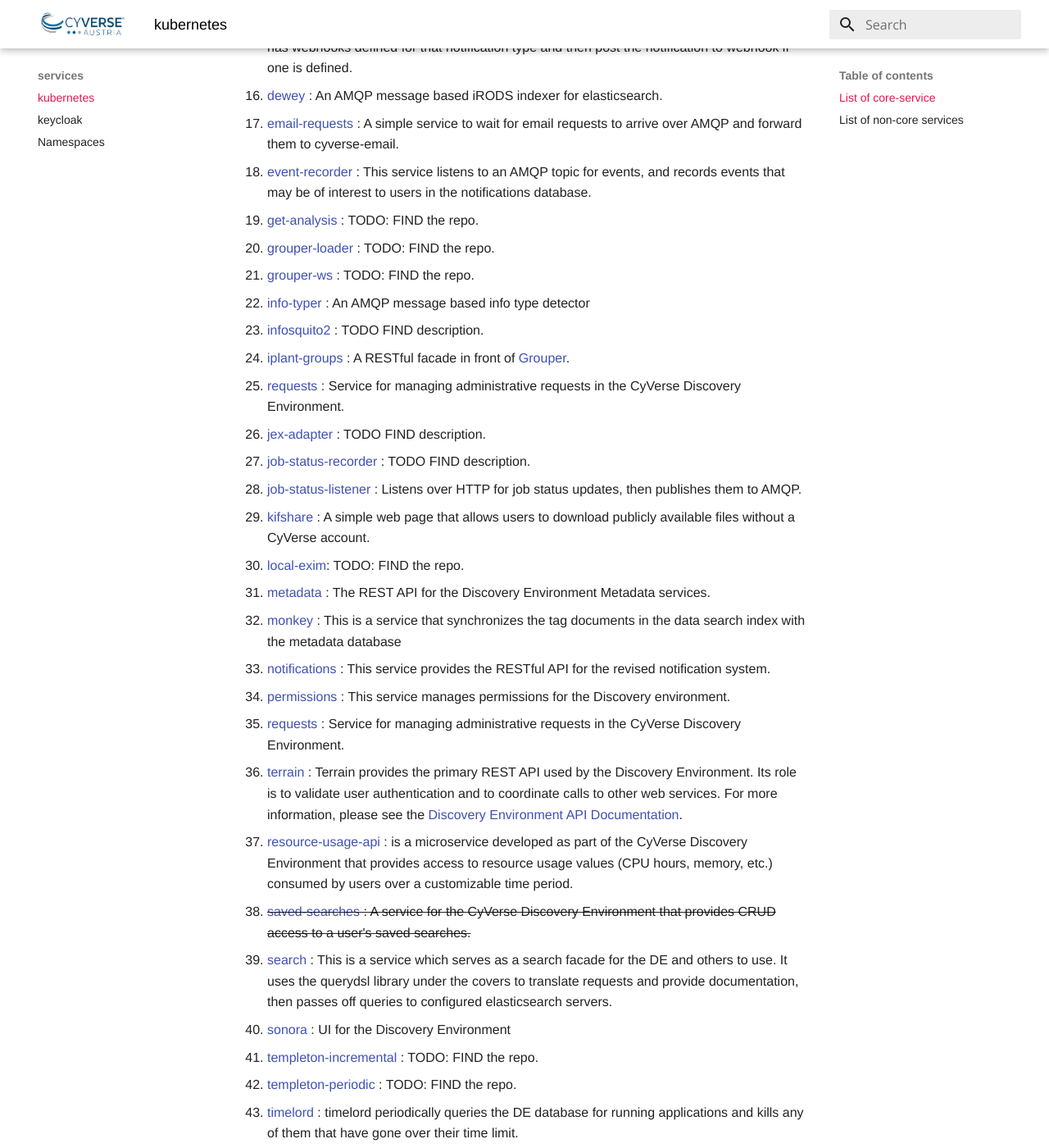
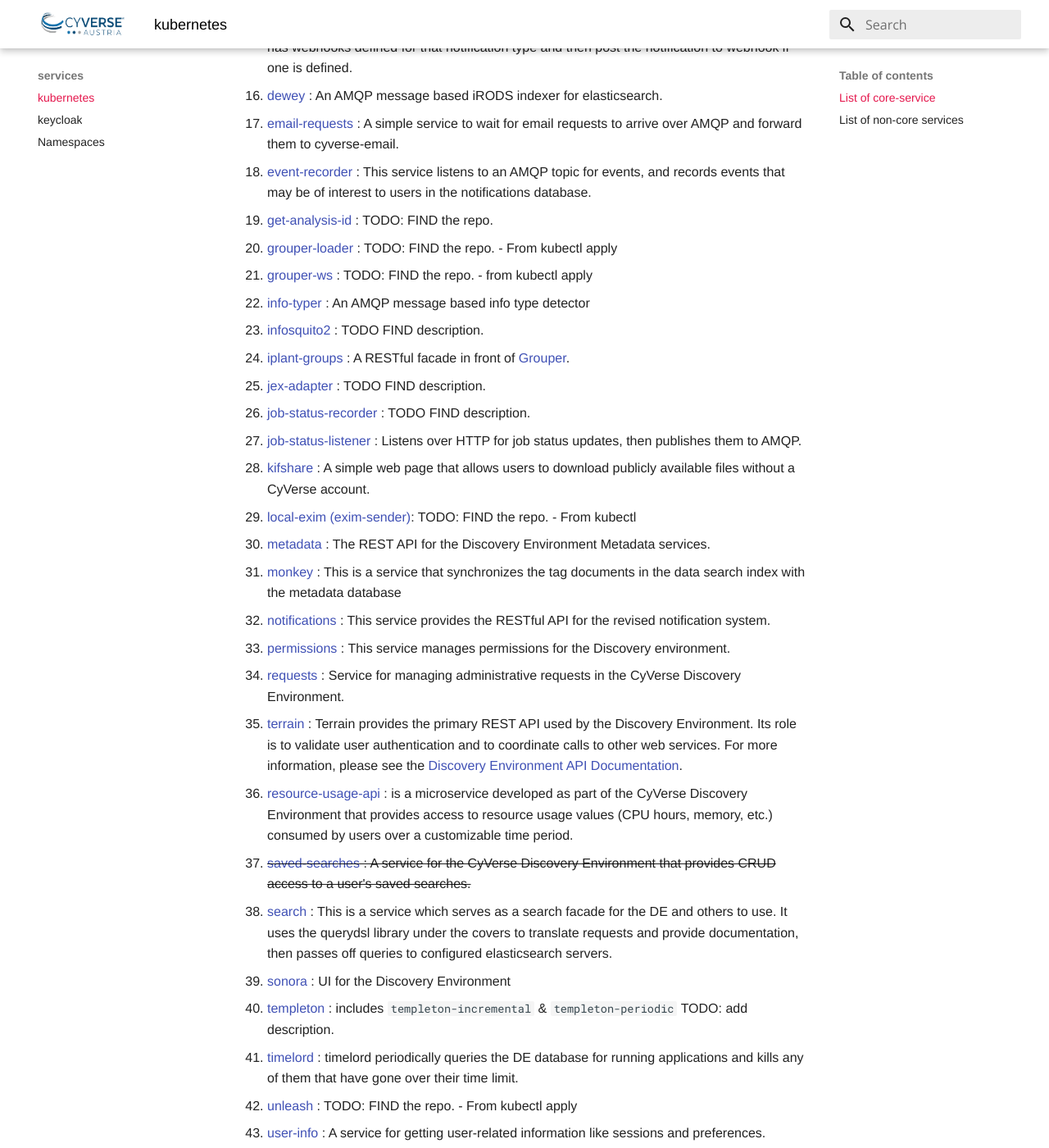
Before and after one commit to cyverse-austria/docs, an MkDocs documentation site: the page built from docs/services/kubernetes/index.md, in a window 1280 px wide and 1400 px high, scrolled down 1155 px. Shown: the whole window at 82% size. Built offline with MkDocs 1.6.1 and Material for MkDocs 9.7.7, drawn with Linux system fonts in a browser that asks for light colours; some of the changed text lies outside the part shown.

Commit message:
global: updates

```diff
--- a/docs/services/kubernetes/index.md
+++ b/docs/services/kubernetes/index.md
@@ -11,7 +11,7 @@ Here you will find all the services which are running on a Kubernetes Cluster.
 4. [apps](https://github.com/cyverse-de/apps) : apps is a platform for hosting App Services for the Discovery Environment web application.
 5. [async-tasks](https://github.com/cyverse-de/async-tasks) : This service tracks and manages asynchronous tasks throughout the DE backend services.
 6. [bulk-typer](https://github.com/cyverse-de/bulk-typer) : Like info-typer, but a bunch at once. hopefully.
-7. [check-resources]()
+7. [check-resources]()  ??
 8. [clockwork](https://github.com/cyverse-de/clockwork) : Scheduled jobs for the CyVerse Discovery Environment.
 9. [dashboard-aggregator](https://github.com/cyverse-de/dashboard-aggregator) : Gathers data to populate the dashboard in Sonora.
 10. [data-info](https://github.com/cyverse-de/data-info) : data-info is a RESTful frontend for getting information about and manipulating information in an iRODS data store.
@@ -24,38 +24,36 @@ Here you will find all the services which are running on a Kubernetes Cluster.
 16. [dewey](https://github.com/cyverse-de/dewey) : An AMQP message based iRODS indexer for elasticsearch.
 17. [email-requests](https://github.com/cyverse-de/email-requests) : A simple service to wait for email requests to arrive over AMQP and forward them to cyverse-email.
 18. [event-recorder](https://github.com/cyverse-de/event-recorder) : This service listens to an AMQP topic for events, and records events that may be of interest to users in the notifications database.
-19. [get-analysis]() : TODO: FIND the repo.
-20. [grouper-loader]() : TODO: FIND the repo.
-21. [grouper-ws]() : TODO: FIND the repo.
+19. [get-analysis-id]() : TODO: FIND the repo.
+20. [grouper-loader]() : TODO: FIND the repo.   - From kubectl apply
+21. [grouper-ws]() : TODO: FIND the repo.       - from kubectl apply
 22. [info-typer](https://github.com/cyverse-de/info-typer) : An AMQP message based info type detector
 23. [infosquito2](https://github.com/cyverse-de/infosquito2) : TODO FIND description.
 24. [iplant-groups](https://github.com/cyverse-de/iplant-groups) : A RESTful facade in front of [Grouper](https://incommon.org/software/grouper/).
-25. [requests](https://github.com/cyverse-de/requests) : Service for managing administrative requests in the CyVerse Discovery Environment.
-26. [jex-adapter](https://github.com/cyverse-de/jex-adapter) : TODO FIND description.
-27. [job-status-recorder](https://github.com/cyverse-de/job-status-recorder) : TODO FIND description.
-28. [job-status-listener](https://github.com/cyverse-de/job-status-listener) : Listens over HTTP for job status updates, then publishes them to AMQP.
-29. [kifshare](https://github.com/cyverse-de/kifshare) : A simple web page that allows users to download publicly available files without a CyVerse account.
-30. [local-exim](): TODO: FIND the repo.
-31. [metadata](https://github.com/cyverse-de/metadata) : The REST API for the Discovery Environment Metadata services.
-32. [monkey](https://github.com/cyverse-de/monkey) : This is a service that synchronizes the tag documents in the data search index with the metadata database
-33. [notifications](https://github.com/cyverse-de/notifications) : This service provides the RESTful API for the revised notification system.
-34. [permissions](https://github.com/cyverse-de/permissions) : This service manages permissions for the Discovery environment.
-35. [requests](https://github.com/cyverse-de/requests) : Service for managing administrative requests in the CyVerse Discovery Environment.
-36. [terrain](https://github.com/cyverse-de/terrain) : Terrain provides the primary REST API used by the Discovery Environment. Its role is to validate user authentication and to coordinate calls to other web services. For more information, please see the [Discovery Environment API Documentation](https://cyverse-de.github.io/api/).
-37. [resource-usage-api](https://github.com/cyverse-de/resource-usage-api) :  is a microservice developed as part of the CyVerse Discovery Environment that provides access to resource usage values (CPU hours, memory, etc.) consumed by users over a customizable time period.
-38. <del>[saved-searches](https://github.com/cyverse-de/saved-searches) : A service for the CyVerse Discovery Environment that provides CRUD access to a user's saved searches.</del>
-39. [search](https://github.com/cyverse-de/search) : This is a service which serves as a search facade for the DE and others to use. It uses the querydsl library under the covers to translate requests and provide documentation, then passes off queries to configured elasticsearch servers.
-40. [sonora](https://github.com/cyverse-de/sonora) : UI for the Discovery Environment
-41. [templeton-incremental]() : TODO: FIND the repo.
-42. [templeton-periodic]() : TODO: FIND the repo.
-43. [timelord](https://github.com/cyverse-de/timelord) : timelord periodically queries the DE database for running applications and kills any of them that have gone over their time limit.
-44. [unleash]() : TODO: FIND the repo.
-45. [user-info](https://github.com/cyverse-de/user-info) : A service for getting user-related information like sessions and preferences.
-46. [vice-default-backend](https://github.com/cyverse-de/vice-default-backend) : Provides a default backend handler for the Kubernetes Ingress that handles routing for VICE apps. This backend decides whether to redirect requests to the loading page service, the landing page service, or to a 404 page depending on whether the URL is valid or not.
-47. [qms-adapter](https://github.com/cyverse-de/qms-adapter) : Forwards usage information gathered within the Discovery Environment to the Quota Management System [QMS](https://github.com/cyverse/QMS).
-48. [qms](https://github.com/cyverse/QMS) : QMS is the CyVerse Quota Management System. Its purpose is to keep track of resource usage limits and totals for CyVerse users.
-49. [irods-csi-driver](https://github.com/cyverse/irods-csi-driver) : iRODS Container Storage Interface (CSI) Driver implements the [CSI Specification](https://github.com/container-storage-interface/spec/blob/master/spec.md) to provide container orchestration engines (like Kubernetes) iRODS access.
-50. <del>[dataone-indexer](https://github.com/cyverse-de/dataone-indexer) : Event indexer for the DataONE member node service.</del>
+25. [jex-adapter](https://github.com/cyverse-de/jex-adapter) : TODO FIND description.
+26. [job-status-recorder](https://github.com/cyverse-de/job-status-recorder) : TODO FIND description.
+27. [job-status-listener](https://github.com/cyverse-de/job-status-listener) : Listens over HTTP for job status updates, then publishes them to AMQP.
+28. [kifshare](https://github.com/cyverse-de/kifshare) : A simple web page that allows users to download publicly available files without a CyVerse account.
+29. [local-exim (exim-sender)](): TODO: FIND the repo. - From kubectl
+30. [metadata](https://github.com/cyverse-de/metadata) : The REST API for the Discovery Environment Metadata services.
+31. [monkey](https://github.com/cyverse-de/monkey) : This is a service that synchronizes the tag documents in the data search index with the metadata database
+32. [notifications](https://github.com/cyverse-de/notifications) : This service provides the RESTful API for the revised notification system.
+33. [permissions](https://github.com/cyverse-de/permissions) : This service manages permissions for the Discovery environment.
+34. [requests](https://github.com/cyverse-de/requests) : Service for managing administrative requests in the CyVerse Discovery Environment.
+35. [terrain](https://github.com/cyverse-de/terrain) : Terrain provides the primary REST API used by the Discovery Environment. Its role is to validate user authentication and to coordinate calls to other web services. For more information, please see the [Discovery Environment API Documentation](https://cyverse-de.github.io/api/).
+36. [resource-usage-api](https://github.com/cyverse-de/resource-usage-api) :  is a microservice developed as part of the CyVerse Discovery Environment that provides access to resource usage values (CPU hours, memory, etc.) consumed by users over a customizable time period.
+37. <del>[saved-searches](https://github.com/cyverse-de/saved-searches) : A service for the CyVerse Discovery Environment that provides CRUD access to a user's saved searches.</del>
+38. [search](https://github.com/cyverse-de/search) : This is a service which serves as a search facade for the DE and others to use. It uses the querydsl library under the covers to translate requests and provide documentation, then passes off queries to configured elasticsearch servers.
+39. [sonora](https://github.com/cyverse-de/sonora) : UI for the Discovery Environment
+40. [templeton](https://github.com/cyverse-de/templeton) : includes `templeton-incremental` & `templeton-periodic` TODO: add description.
+42. [timelord](https://github.com/cyverse-de/timelord) : timelord periodically queries the DE database for running applications and kills any of them that have gone over their time limit.
+43. [unleash]() : TODO: FIND the repo. - From kubectl apply
+44. [user-info](https://github.com/cyverse-de/user-info) : A service for getting user-related information like sessions and preferences.
+45. [vice-default-backend](https://github.com/cyverse-de/vice-default-backend) : Provides a default backend handler for the Kubernetes Ingress that handles routing for VICE apps. This backend decides whether to redirect requests to the loading page service, the landing page service, or to a 404 page depending on whether the URL is valid or not.
+46. [qms-adapter](https://github.com/cyverse-de/qms-adapter) : Forwards usage information gathered within the Discovery Environment to the Quota Management System [QMS](https://github.com/cyverse/QMS).
+47. [qms](https://github.com/cyverse/QMS) : QMS is the CyVerse Quota Management System. Its purpose is to keep track of resource usage limits and totals for CyVerse users.
+48. [irods-csi-driver](https://github.com/cyverse/irods-csi-driver) : iRODS Container Storage Interface (CSI) Driver implements the [CSI Specification](https://github.com/container-storage-interface/spec/blob/master/spec.md) to provide container orchestration engines (like Kubernetes) iRODS access.
+49. <del>[dataone-indexer](https://github.com/cyverse-de/dataone-indexer) : Event indexer for the DataONE member node service.</del>
 
 ## List of non-core services
 
--- a/mkdocs.yml
+++ b/mkdocs.yml
@@ -51,6 +51,11 @@ nav:
     - K8s-resources: 'deployments/k8s-resources.md'
     - Elasticsearch: 'deployments/elasticsearch.md'
     - RabbitMQ: 'deployments/RabbitMQ.md' # move this since its not k8s
+    - Grouper: 'deployments/grouper.md'
+    - Irods CSI Driver: 'deployments/irods-csi-driver.md'
+    - Local Exim: 'deployments/local-exim.md'
+    - DiscoveryEnvironment: 'deployments/DiscoveryEnvironment.md'
+
   - Databases:
     - Databases: 'database/main.md'
     - DE Database: 'database/de-db.md'
```
Also changed, not shown: docs/deployments/DiscoveryEnvironment.md (added, +43 -0 lines), docs/deployments/grouper.md (added, +6 -0 lines), docs/deployments/irods-csi-driver.md (added, +1 -0 lines), docs/deployments/local-exim.md (added, +5 -0 lines).
